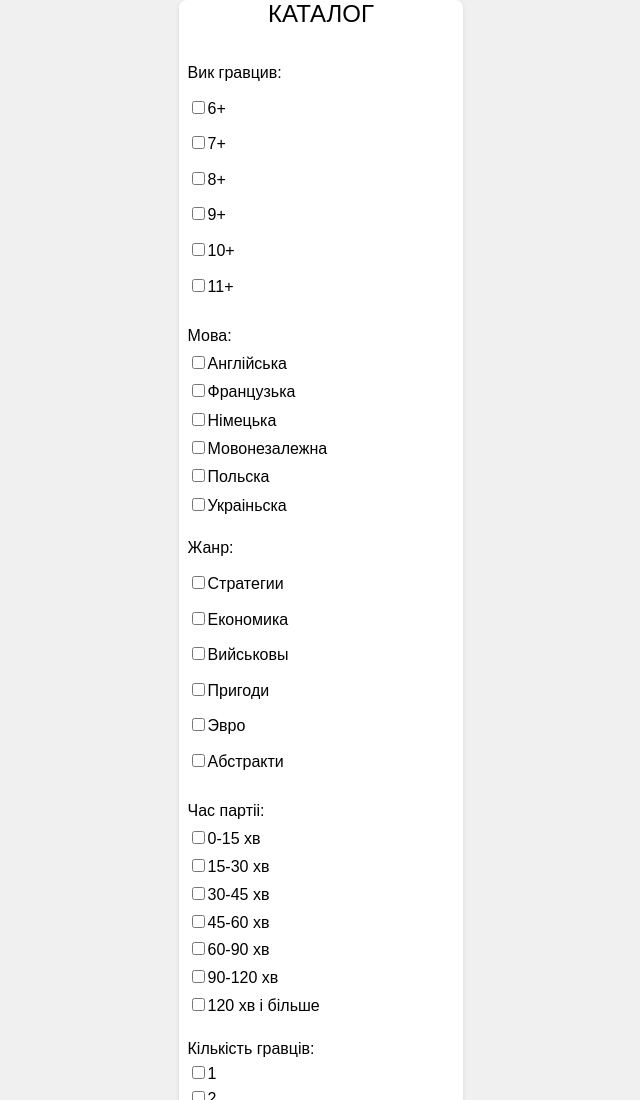
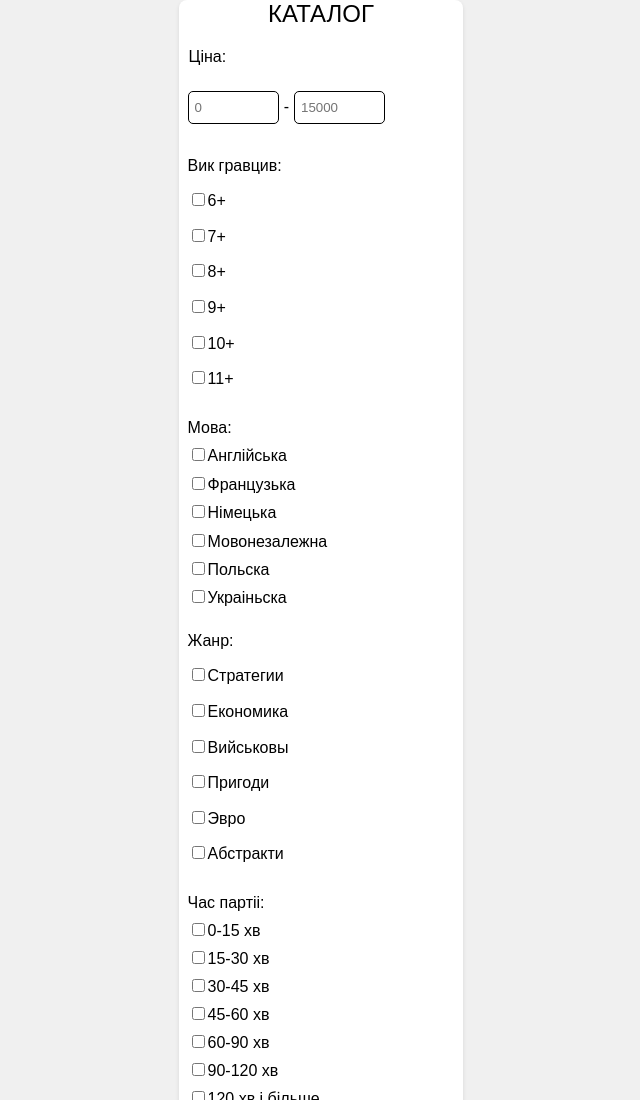
Before and after one commit to marustas/RivneGray-Filters, a plain HTML site: page index.html in a window 1280 px wide. Shown: the top 1100 px of the page, without its empty margins (319-959 px from the left). Drawn offline with Linux system fonts and the light colour scheme.

Commit message:
Price filter foundation built

```diff
--- a/index.css
+++ b/index.css
@@ -113,3 +113,25 @@ button {
   border-right: 3px solid transparent;
   background-clip: padding-box;
 }
+
+.price-filter {
+  display: flex;
+  flex-direction: row;
+  margin: 0;
+  padding: 0;
+  align-items: center;
+  padding-left: 3%;
+  gap: 5px;
+}
+
+.price {
+  width: 28%;
+  padding: 8px 6px;
+  border-radius: 5px;
+  border: solid 1px black;
+}
+
+.price-title {
+  margin-right: 80%;
+  padding: 0;
+}
--- a/index.html
+++ b/index.html
@@ -11,6 +11,12 @@
 <body>
     <div class="filter">
         <div class="title">КАТАЛОГ</div>
+        <p class="price-title">Цiна:</p>
+        <div class="price-filter">
+            <input class="price" type="number" placeholder="0">
+            <p>-</p>
+            <input class="price" type="number" placeholder="15000">
+        </div>
         <div class="overflow-container">
             <p class="filter-title">Вик гравцив:</p>
             <ul class="overflow-list">
```
